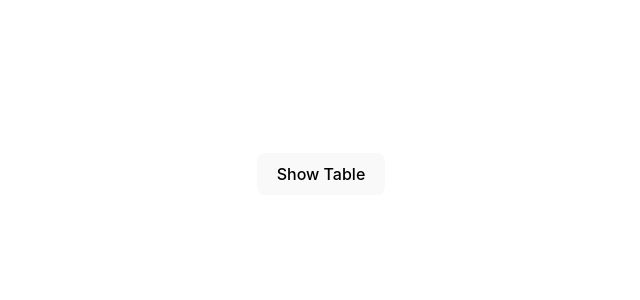
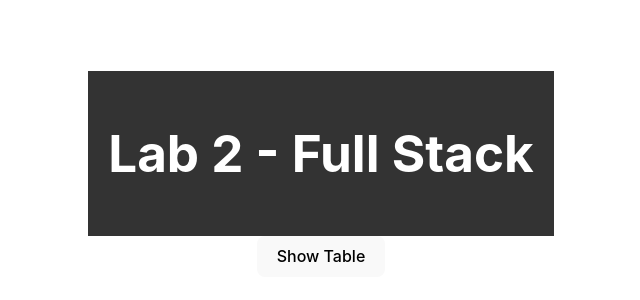
Before and after one commit to Ahmedradwancs/Lab2-FullStack, a React (Vite) app: page / in a window 1280 px wide. Shown: the part 226-526 px from the top of the page, without its empty margins (319-959 px from the left). Built offline with nearby package versions, Linux system fonts and the light colour scheme.

Commit message:
more css updates

```diff
--- a/src/App.css
+++ b/src/App.css
@@ -4,39 +4,3 @@
   padding: 2rem;
   text-align: center;
 }
-
-.logo {
-  height: 6em;
-  padding: 1.5em;
-  will-change: filter;
-  transition: filter 300ms;
-}
-.logo:hover {
-  filter: drop-shadow(0 0 2em #646cffaa);
-}
-.logo.react:hover {
-  filter: drop-shadow(0 0 2em #61dafbaa);
-}
-
-@keyframes logo-spin {
-  from {
-    transform: rotate(0deg);
-  }
-  to {
-    transform: rotate(360deg);
-  }
-}
-
-@media (prefers-reduced-motion: no-preference) {
-  a:nth-of-type(2) .logo {
-    animation: logo-spin infinite 20s linear;
-  }
-}
-
-.card {
-  padding: 2em;
-}
-
-.read-the-docs {
-  color: #888;
-}
--- a/src/App.jsx
+++ b/src/App.jsx
@@ -1,21 +1,22 @@
-import { useState } from 'react'
-import './App.css'
-import Table from './components/Table'
-
+import React, { useState } from 'react';
+import './App.css';
+import Header from './components/Header';
+import Table from './components/Table';
 
 function App() {
-  const [showTable, setShowTable] = useState(false)
+  const [showTable, setShowTable] = useState(false);
 
   return (
     <div className="App">
-      <header className="App-header">
+      <Header />
+      <div className="App-content">
         <button onClick={() => setShowTable(!showTable)}>
           {showTable ? 'Hide Table' : 'Show Table'}
         </button>
         {showTable && <Table />}
-      </header>
+      </div>
     </div>
-  )
+  );
 }
 
-export default App
+export default App;
--- /dev/null
+++ b/src/components/Header.css
@@ -0,0 +1,7 @@
+.header {
+    background-color: #333;
+    color: #fff;
+    padding: 20px;
+    text-align: center;
+    position: relative;
+    }
--- /dev/null
+++ b/src/components/Header.jsx
@@ -0,0 +1,12 @@
+import React from 'react';
+import './Header.css';
+
+const Header = () => {
+    return (
+        <div className="header">
+        <h1>Lab 2 - Full Stack</h1>
+        </div>
+    );
+};
+
+export default Header;
--- a/src/components/Table.css
+++ b/src/components/Table.css
@@ -3,23 +3,24 @@ table {
     width: 100%;
     border-collapse: collapse;
     margin-top: 20px;
+    font-family: Arial, sans-serif;
 }
 
 thead th {
-    background-color: #f2f2f2;
+    background-color: #f7f7f7;
     color: #333;
     cursor: pointer;
-    padding: 10px;
+    padding: 12px;
     text-align: left;
     border-bottom: 2px solid #ddd;
 }
 
 thead th:hover {
-    background-color: #ddd;
+    background-color: #eee;
 }
 
 tbody td {
-    padding: 10px;
+    padding: 12px;
     border-bottom: 1px solid #ddd;
 }
 
@@ -28,7 +29,7 @@ tbody tr:last-child td {
 }
 
 tbody tr:hover {
-    background-color: #f5f5f5;
+    background-color: #f2f2f2;
 }
 
 /* Responsive Table Styles */
@@ -42,7 +43,7 @@ tbody tr:hover {
         display: block;
         position: sticky;
         top: 0;
-        background-color: #f2f2f2;
+        background-color: #f7f7f7;
     }
 
     tbody {
@@ -52,8 +53,8 @@ tbody tr:hover {
     }
 
     tbody td, thead th {
-        min-width: 150px;
-        padding: 8px 16px;
+        min-width: 120px;
+        padding: 10px;
     }
 
     tbody tr {
--- a/src/components/Table.jsx
+++ b/src/components/Table.jsx
@@ -72,7 +72,7 @@ const Table = () => {
 
 
     return (
-        <div>
+        <div className="table-container">
             <h2>Project Assignments</h2>
             <table>
                 <thead>
```
